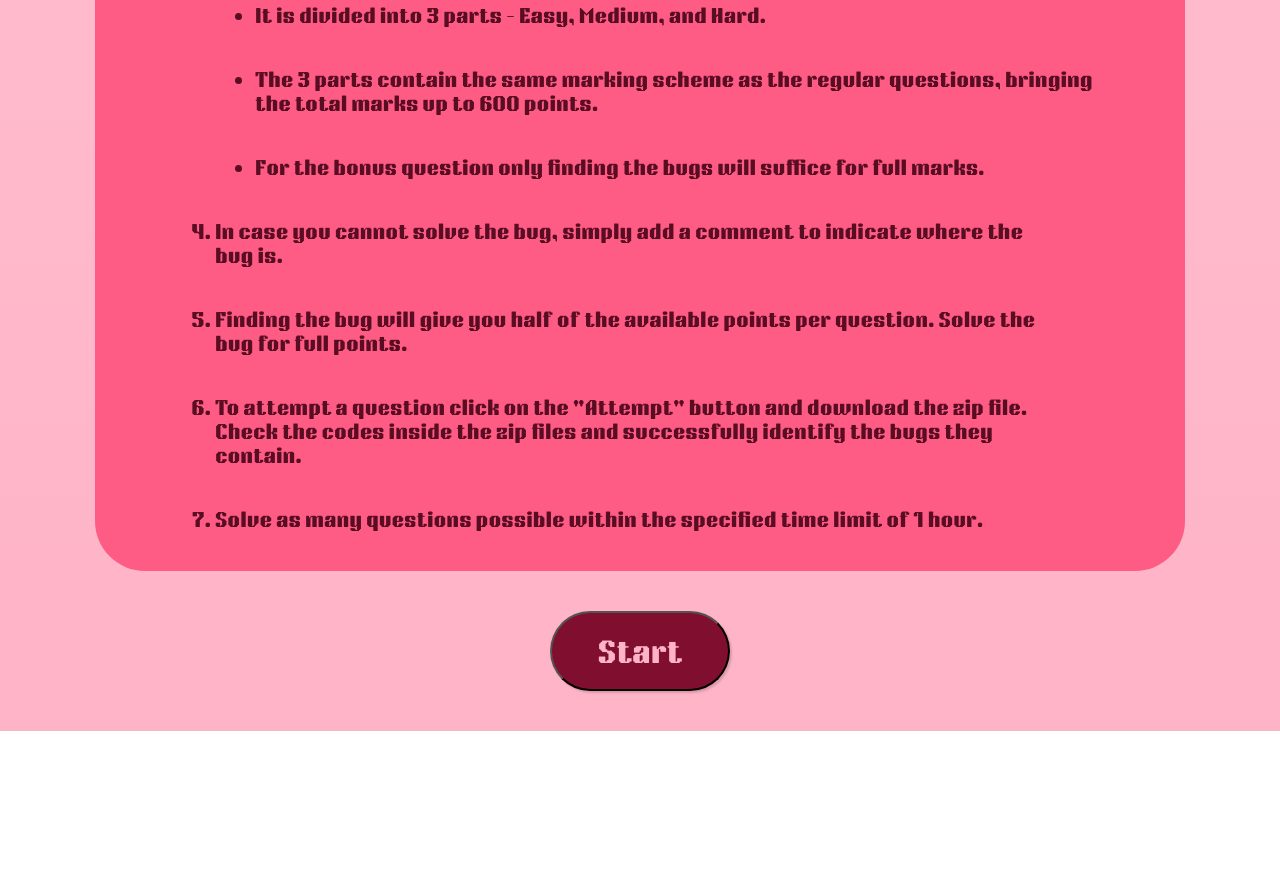
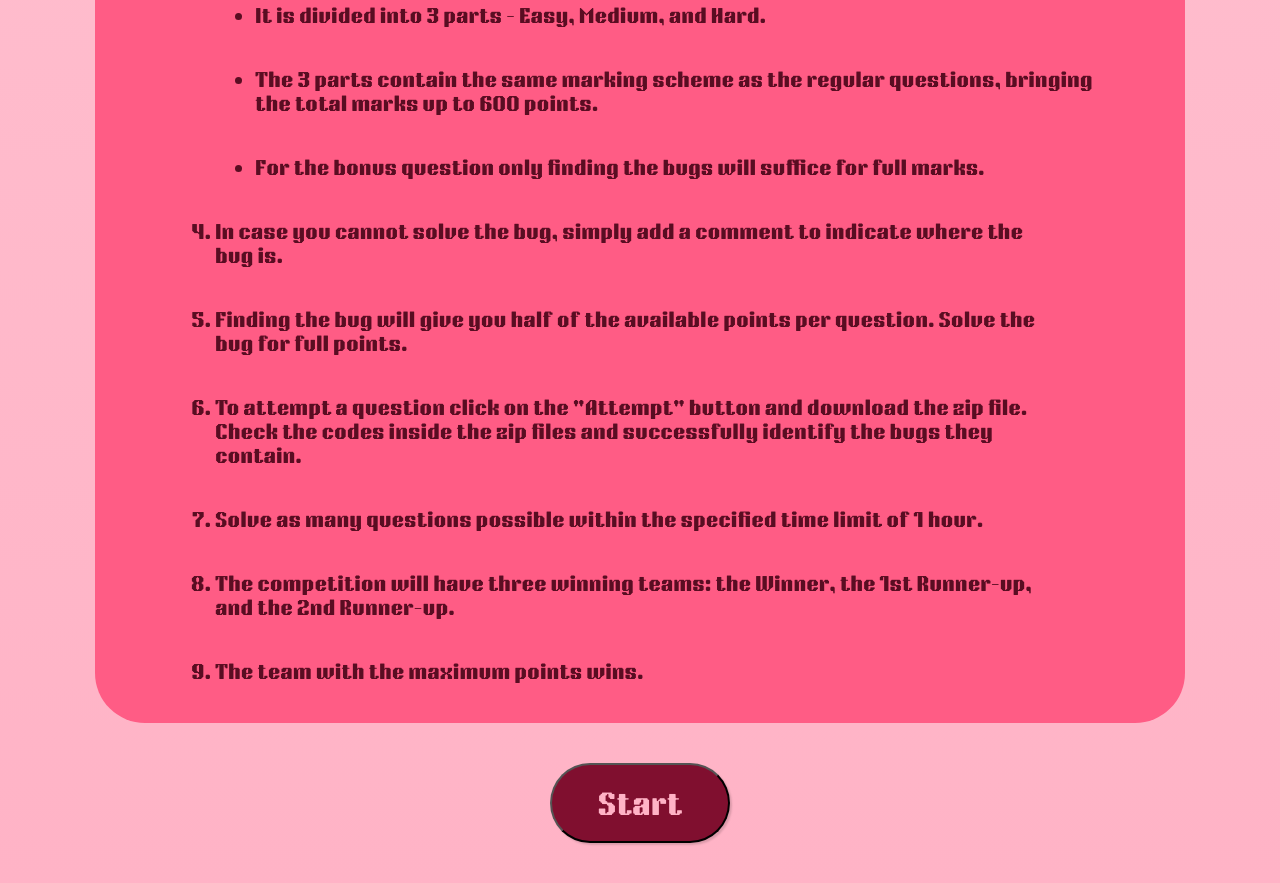
Before and after one commit to Abhisekh29/BugBounty, a plain HTML site: page index.html in a window 1280 px wide. Shown: the part 651-1534 px from the top of the page. Before the commit the page ends 1382 px from the top, so only its background shows below. Drawn offline with Linux system fonts and the light colour scheme.

Commit message:
Update index.html

```diff
--- a/index.html
+++ b/index.html
@@ -45,6 +45,8 @@
                 <li>Finding the bug will give you half of the available points per question. Solve the bug for full points.</li>
                 <li>To attempt a question click on the "Attempt" button and download the zip file. Check the codes inside the zip files and successfully identify the bugs they contain.</li>
                 <li>Solve as many questions possible within the specified time limit of 1 hour.</li>
+                <li>The competition will have three winning teams: the Winner, the 1st Runner-up, and the 2nd Runner-up.</li>
+                <li>The team with the maximum points wins.</li>
             </ol>
         </div>
         <a href="questions.html"><button>Start</button></a>
```
